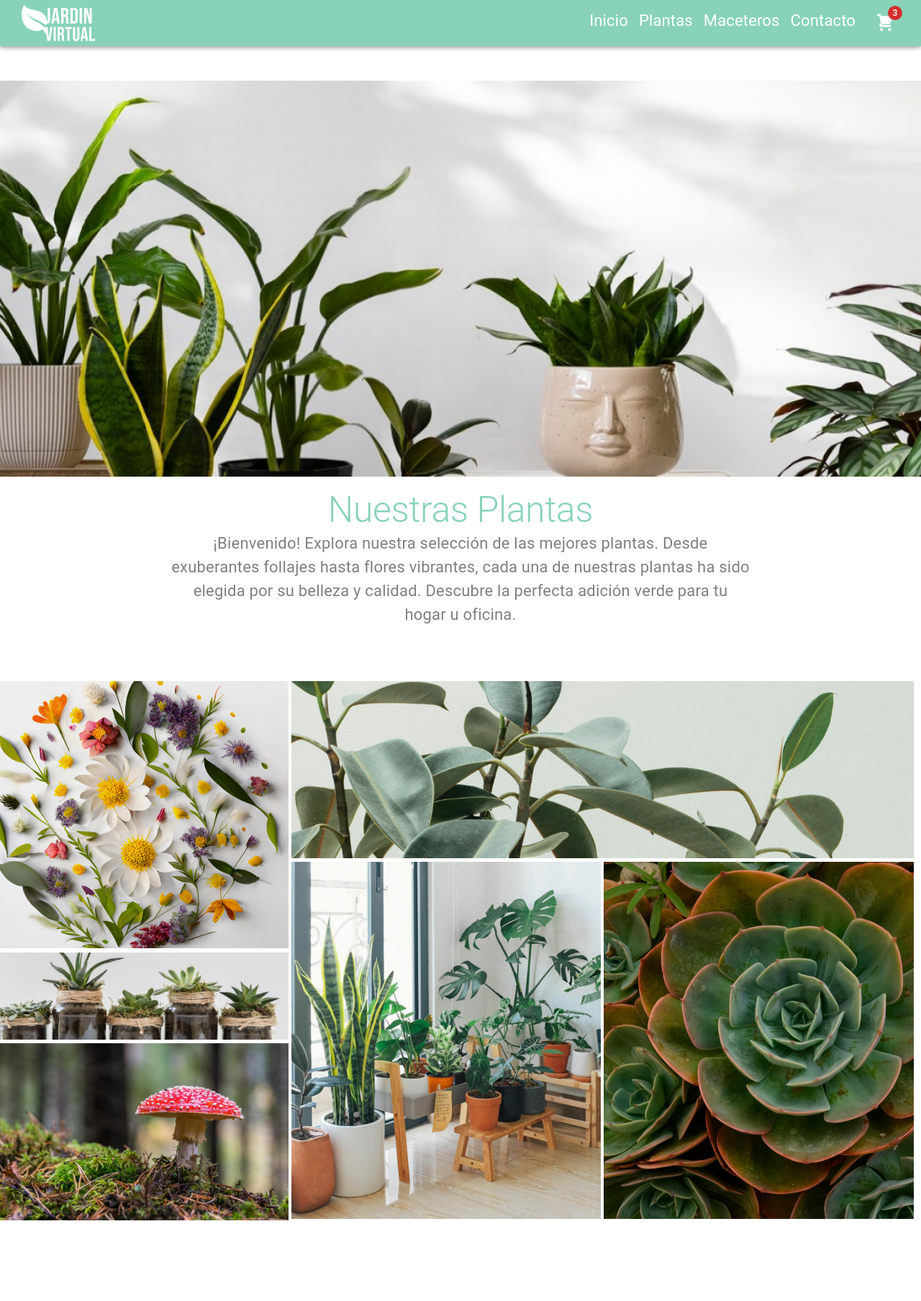
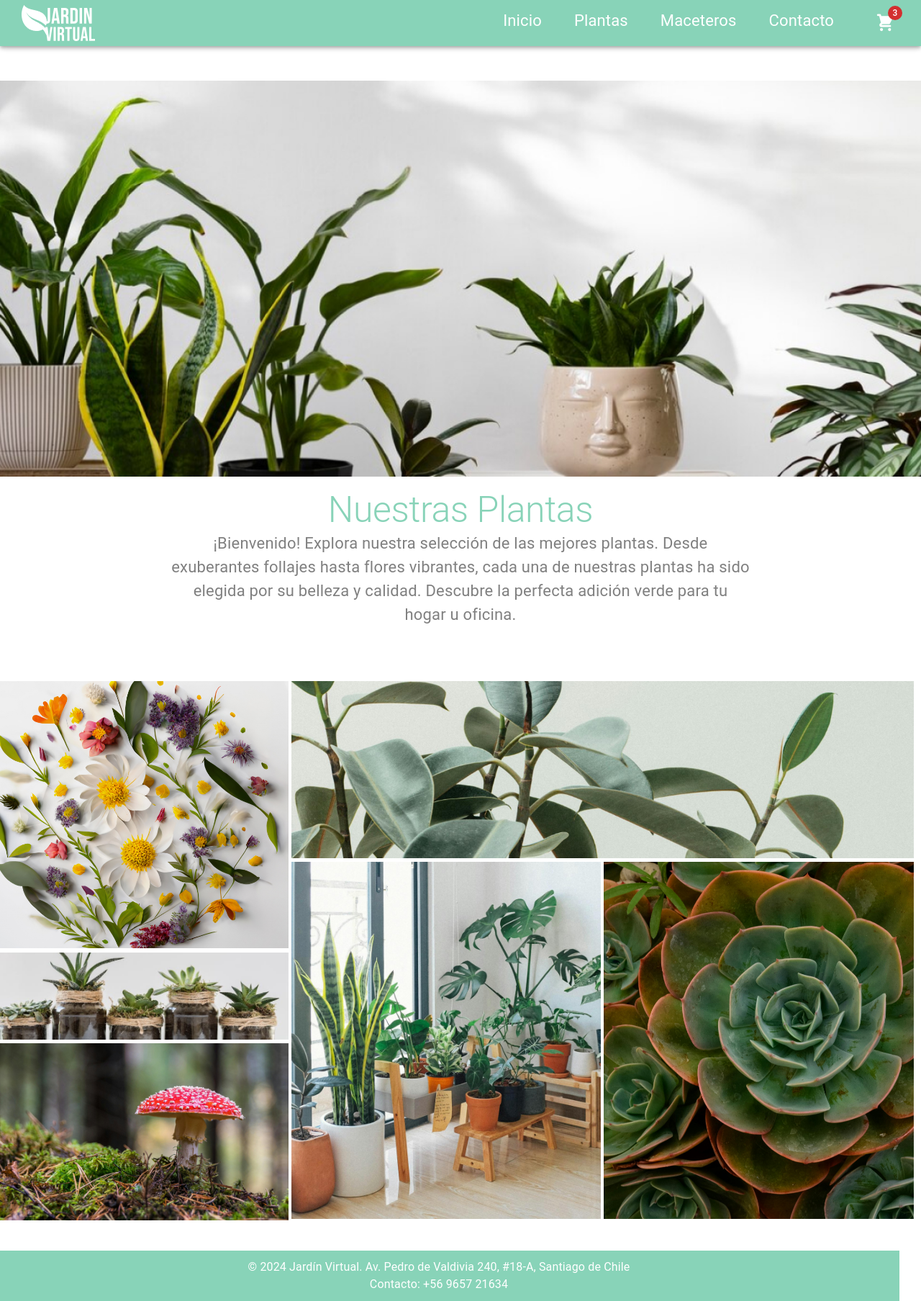
Before and after one commit to vanessadugarte/virtual-garden, a React (Create React App) app: page / in a window 1280 px wide. Shown: the top 1807 px of the page at 72% size. Before the commit the page ends 1712 px from the top, so only its background shows below. Built offline with nearby package versions, Linux system fonts and the light colour scheme.

Commit message:
add footer

```diff
--- /dev/null
+++ b/src/components/common/footer/Footer.jsx
@@ -0,0 +1,18 @@
+import React from 'react';
+import {Box, Typography} from "@mui/material";
+
+
+const Footer = () => {
+    return (
+        <Box sx={{display:"flex", flexDirection:"column", justifyContent:"center", alignItems:"center", width: "100vw", height: "70px", backgroundColor: "#88D3B8", textAlign:"center", marginTop:"25px"}}>
+            <Typography sx={{color: "#fff", fontSize:"16px"}}>
+                © 2024 Jardín Virtual. Av. Pedro de Valdivia 240, #18-A, Santiago de Chile
+            </Typography>
+            <Typography sx={{color: "#fff", fontSize:"16px"}}>
+                Contacto: +56 9657 21634
+            </Typography>
+        </Box>
+                );
+            };
+
+export default Footer;
--- a/src/components/common/navBar/navbar.css
+++ b/src/components/common/navBar/navbar.css
@@ -1,6 +1,6 @@
 a {
     text-decoration: none;
     color:#FFF;
-    margin-right: 15px;
+    margin-right: 45px;
     font-size:22px;
 }
--- a/src/components/home/Home.jsx
+++ b/src/components/home/Home.jsx
@@ -3,6 +3,7 @@ import slide from "../../assets/slide-plantas-desk.jpg"
 import Product from "../common/product/Product";
 import {imageList} from "../../data/imageList";
 import "./home.css"
+import Footer from "../common/footer/Footer";
 
 function srcset(image, size, rows = 1, cols = 1) {
     return {
@@ -68,6 +69,7 @@ const HomePage = () => {
                         ))}
                     </ImageList>
                 </Grid>
+                <Footer/>
             </Grid>
 
 
```
